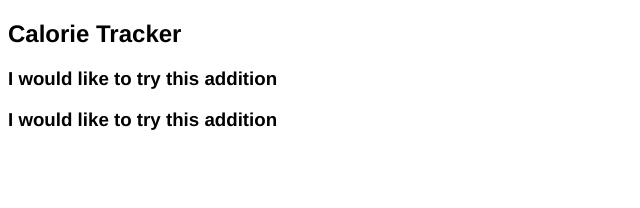
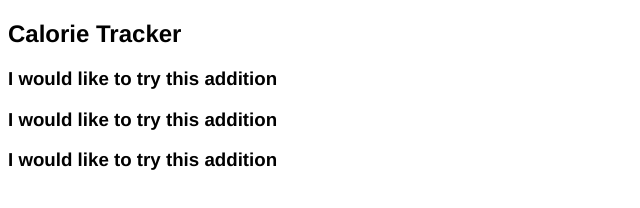
Before and after one commit to josueramirez1/calorie-tracker, a website built with webpack: page src/template.html in a window 1280 px wide. Shown: the whole page, without its empty margins (0-640 px from the left). Built offline with nearby package versions, Linux system fonts and the light colour scheme.

Commit message:
new stuff

```diff
--- a/src/template.html
+++ b/src/template.html
@@ -17,6 +17,7 @@
       <div class="container">
         <h3>I would like to try this addition</h3>
         <h3>I would like to try this addition</h3>
+        <h3>I would like to try this addition</h3>
       </div>
     </section>
   </body>
```
